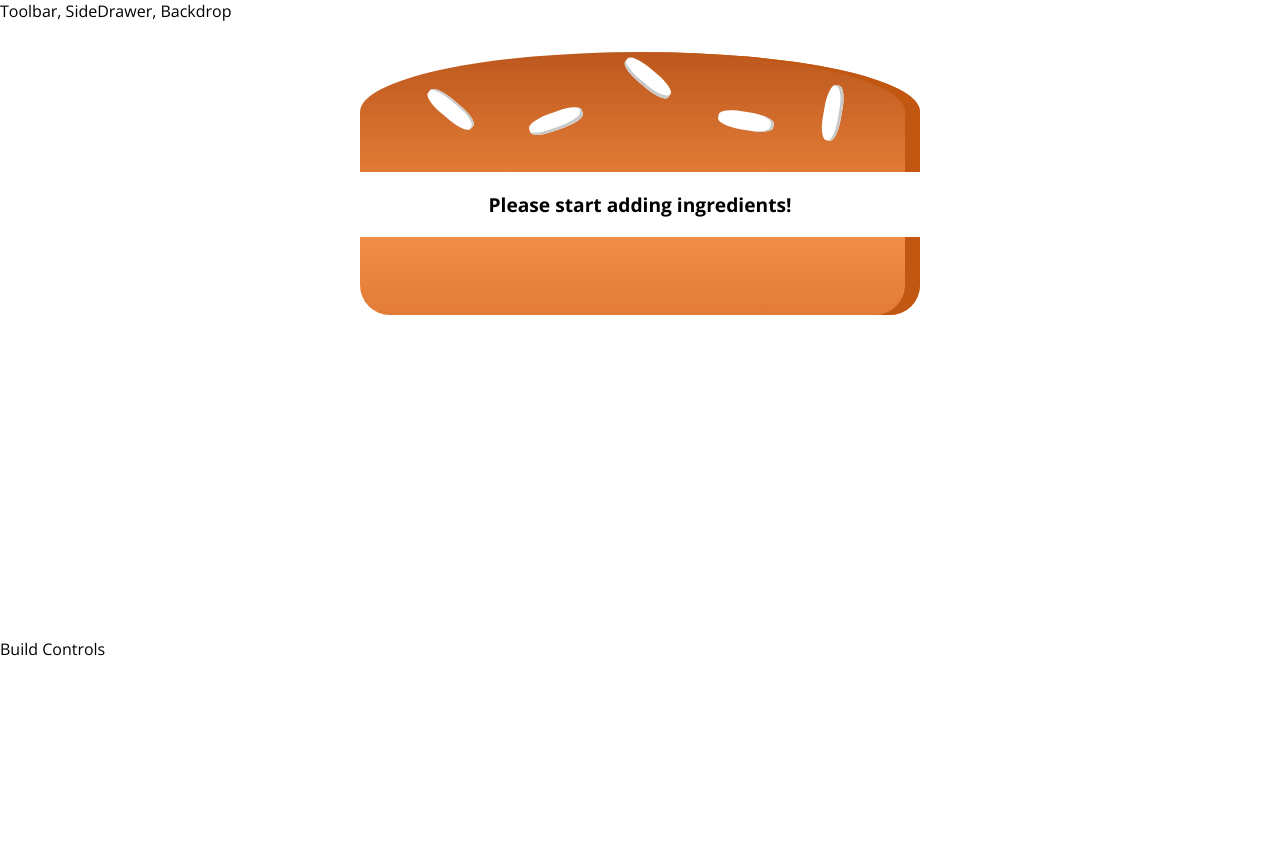
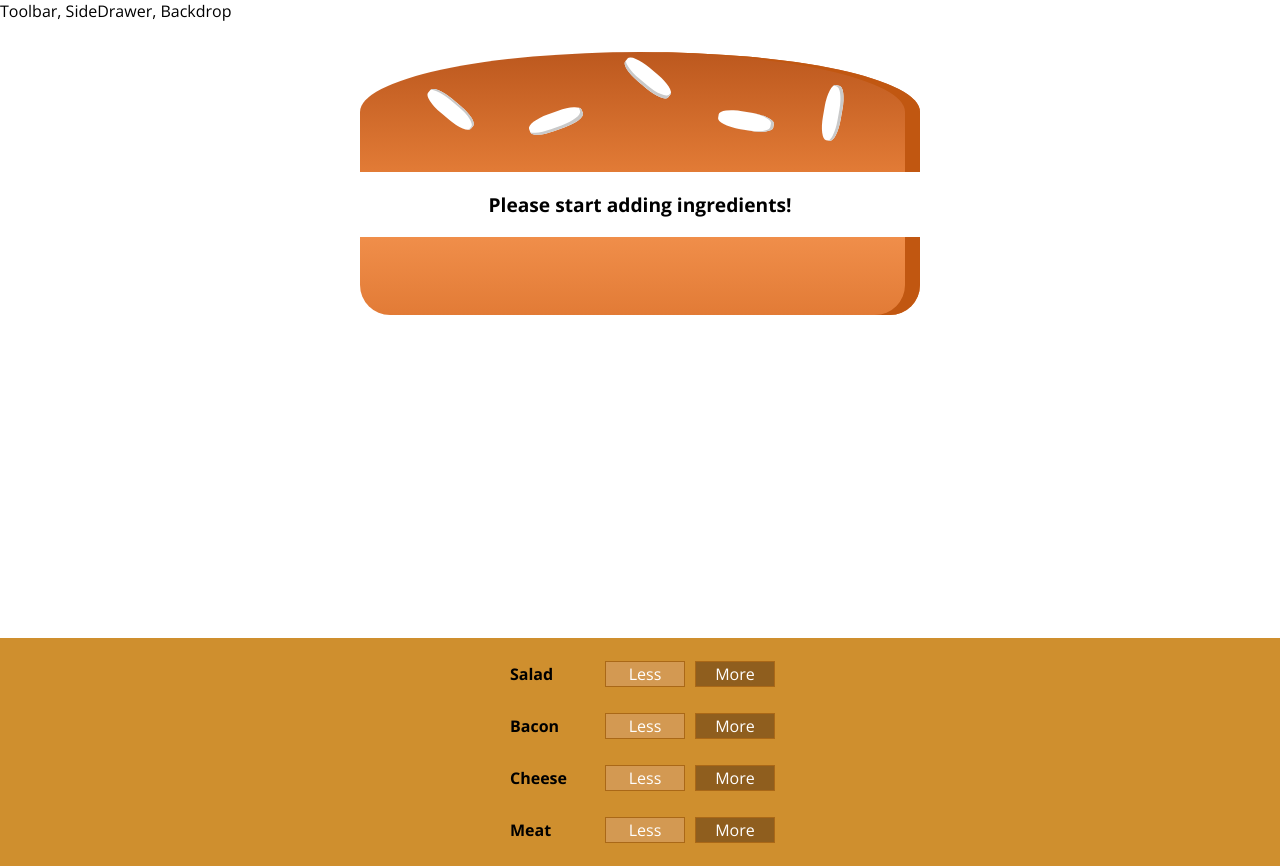
Before and after one commit to handa26/burger-app, a React (Create React App) app: page / in a window 1280 px wide. Before the commit the page ends 800 px from the top, so only its background shows below. Built offline with nearby package versions, Linux system fonts and the light colour scheme.

Commit message:
outputting multiple build controls

```diff
--- a/src/components/Burger/BuildControls/BuildControls.js
+++ b/src/components/Burger/BuildControls/BuildControls.js
@@ -1,9 +1,21 @@
 import React from 'react';
+import BuildControl from './BuildControl/BuildControl';
 import css from './BuildControls.module.css';
 
+const controls = [
+    {label: 'Salad', type: 'salad'},
+    {label: 'Bacon', type: 'bacon'},
+    {label: 'Cheese', type: 'cheese'},
+    {label: 'Meat', type: 'meat'}
+];
+
 const buildControls = (props) => (
-    <div>
-
+    <div className={css.BuildControls}>
+        {controls.map(ctrl => (
+            <BuildControl
+                key={ctrl.label}
+                label={ctrl.label} />
+        ))}
     </div>
 );
 
--- a/src/containers/BurgerBuilder/BurgerBuilder.js
+++ b/src/containers/BurgerBuilder/BurgerBuilder.js
@@ -1,6 +1,7 @@
 import React, {Component} from 'react';
 import Aux from '../../hoc/Auxiliary';
 import Burger from '../../components/Burger/Burger';
+import BuildControls from '../../components/Burger/BuildControls/BuildControls';
 
 class BurgerBuilder extends Component {
     state = {
@@ -16,7 +17,7 @@
         return(
             <Aux>
                 <Burger ingredients={this.state.ingredients} />
-                <div>Build Controls</div>
+                <BuildControls />
             </Aux>
         );
     }
```
